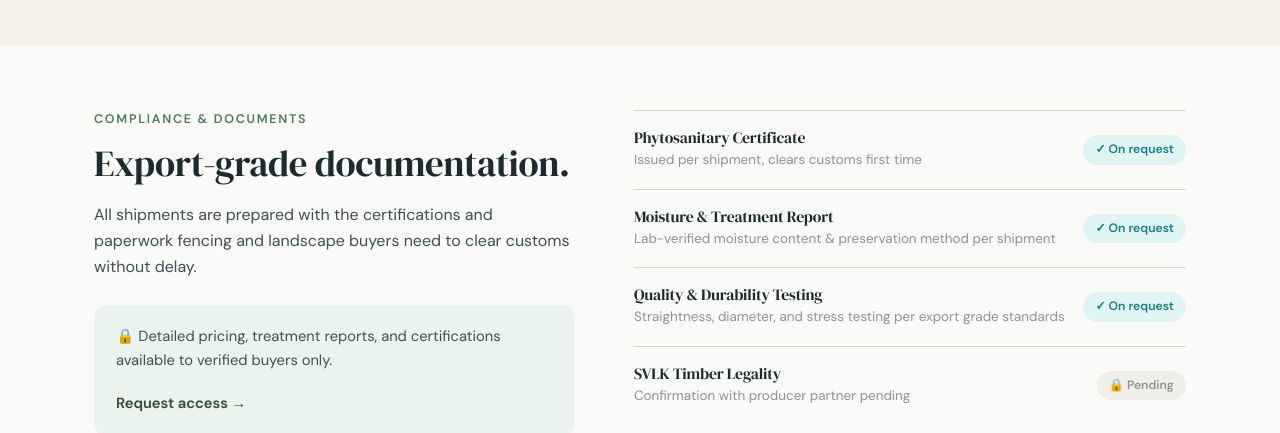
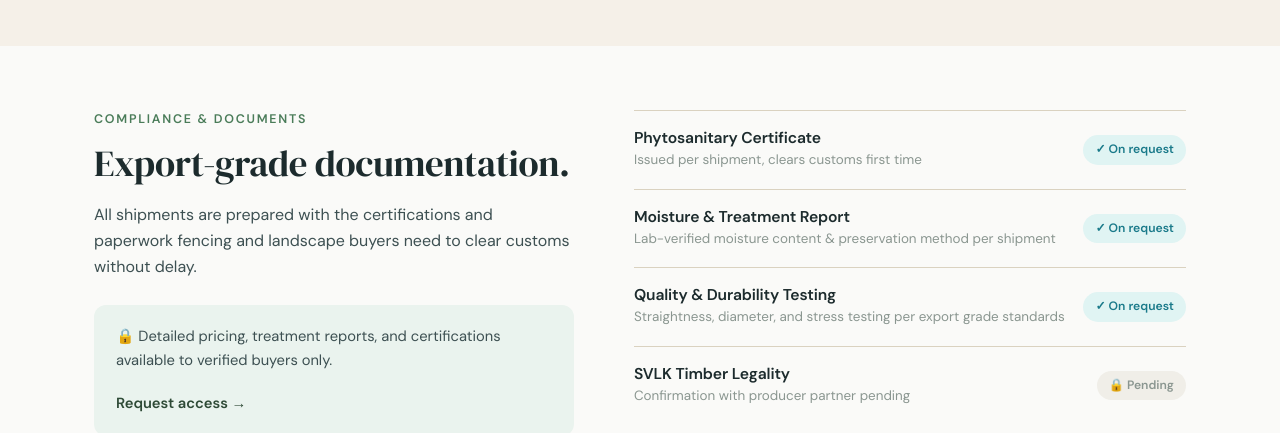
Before and after one commit to sihendra13/bambu, a React (Vite) app: page / in a window 1280 px wide. Shown: the part 3060-3493 px from the top of the page. Built offline with nearby package versions, Linux system fonts and the light colour scheme.

Commit message:
Fix cert heading font to sans-serif bold
- Change font-family from serif to sans-serif (var(--font-body))
- Set font-weight: 600 for bold appearance
- Match modern design style from seaweed website

Co-Authored-By: Hendra Fitriadi <kontesku1374@gmail.com>

```diff
--- a/src/styles/Compliance.css
+++ b/src/styles/Compliance.css
@@ -56,9 +56,9 @@
 }
 
 .cert-item h4 {
-  font-family: var(--font-display);
+  font-family: var(--font-body);
   font-size: 0.98rem;
-  font-weight: 400;
+  font-weight: 600;
   margin-bottom: 2px;
   color: var(--charcoal);
 }
```
